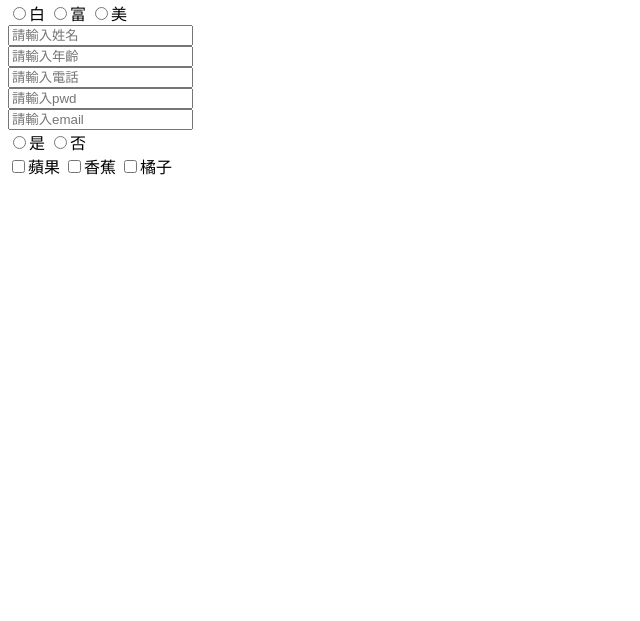
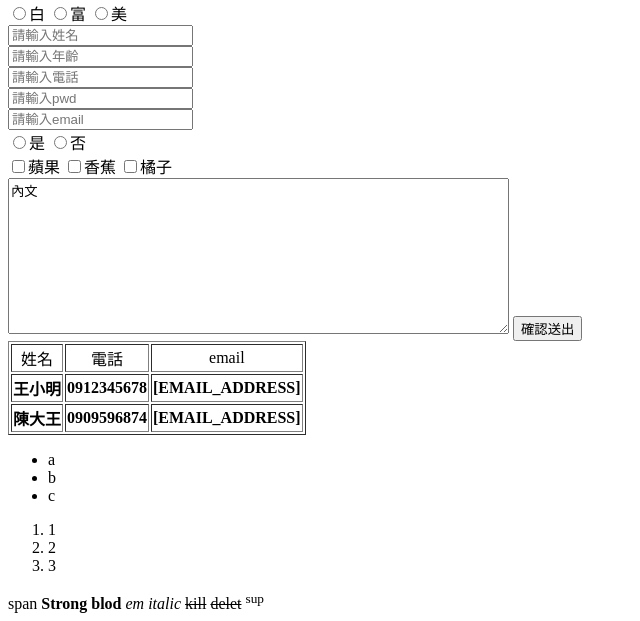
Before and after one commit to Cindy902121/project260701, a plain HTML site: page index.html in a window 1280 px wide. Shown: the part 1642-2263 px from the top of the page, without its empty margins (0-640 px from the left). Before the commit the page ends 1828 px from the top, so only its background shows below. Drawn offline with Linux system fonts and the light colour scheme.

Commit message:
文字變化練習

```diff
--- a/index.html
+++ b/index.html
@@ -35,5 +35,46 @@ hello world
 <label><input type="checkbox" name="fruit" value="banana" />香蕉</label>
 <label><input type="checkbox" name="fruit" value="orange" />橘子</label>
 </div>
+<textarea cols="60" rows="10">內文</textarea>
+<button type="button">確認送出</button>
+<table border="1">
+<thead>
+<tr>
+<th style="font-weight: normal;">姓名</th>
+<th style="font-weight: normal;">電話</th>
+<th style="font-weight: normal;">email</th>
+</tr>
+</thead>
+<tbody>
+<tr>
+<th>王小明</th>
+<th>0912345678</th>
+<th>[EMAIL_ADDRESS]</th>
+</tr>
+<tr>
+<th>陳大王</th>
+<th>0909596874</th>
+<th>[EMAIL_ADDRESS]</th>
+</tr>
+</tbody>
+</table>
+<ul>
+<li>a</li>
+<li>b</li>
+<li>c</li>
+</ul>
+<ol>
+    <li>1</li>
+    <li>2</li>
+    <li>3</li>
+</ol>
+<span>span</span>
+<strong>Strong</strong>
+<b>blod</b>
+<em>em</em>
+<i>italic</i>
+<s>kill</s>
+<del>delet</del>
+<sup>sup</sup>
 </body>
 </html>
```
